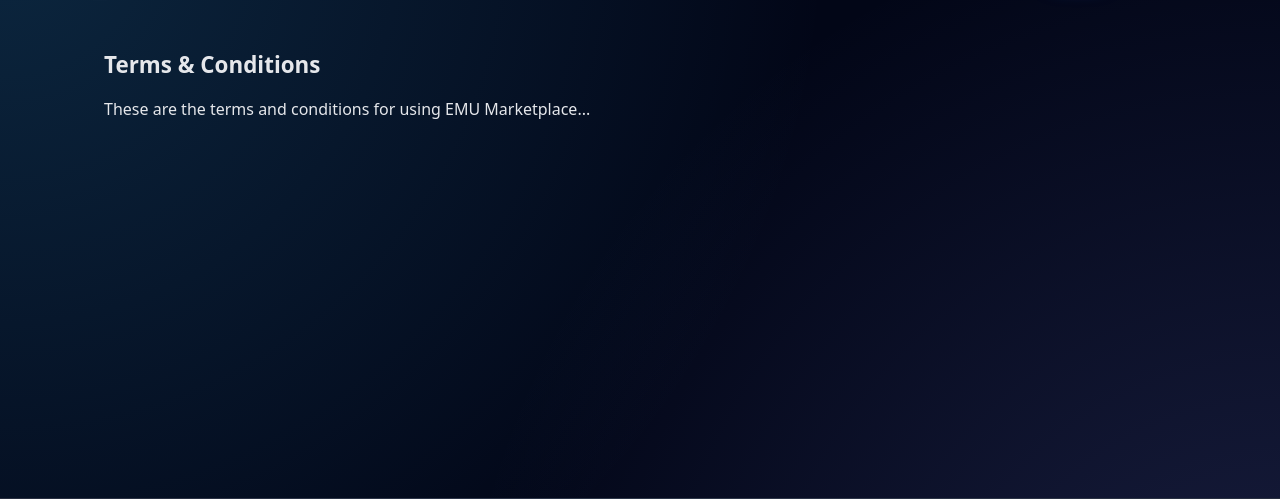
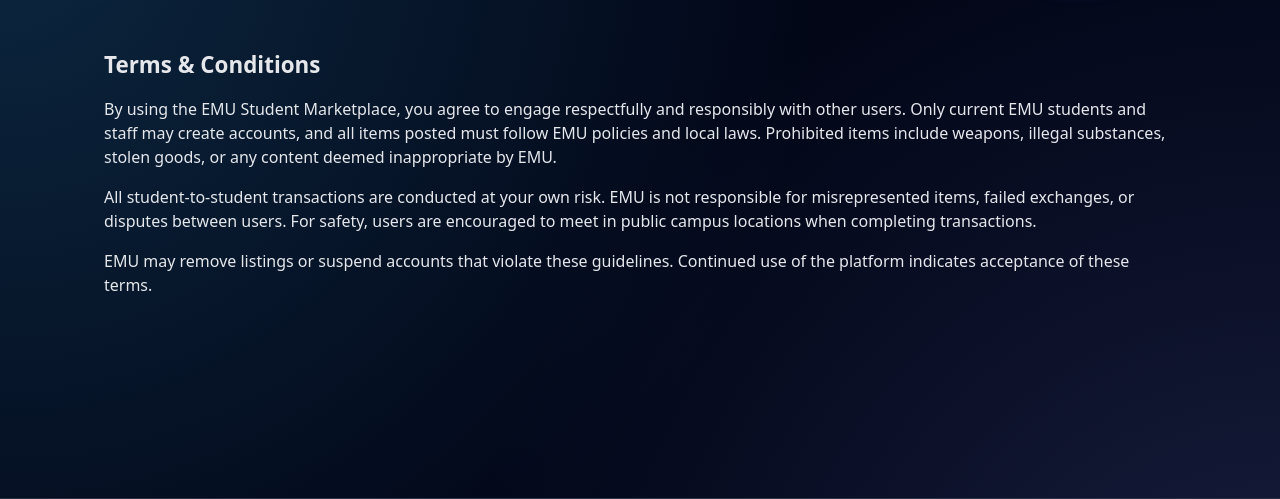
Before and after one commit to Ashsking/EMU-MarketPlace-Final, a Flask app: page /terms in a window 1280 px wide. Shown: the part 78-577 px from the top of the page. Run offline with Flask 3, Linux system fonts and the light colour scheme.

Commit message:
Update terms.html

```diff
--- a/templates/terms.html
+++ b/templates/terms.html
@@ -1,5 +1,23 @@
 {% extends "base.html" %}
 {% block content %}
 <h2>Terms & Conditions</h2>
-<p>These are the terms and conditions for using EMU Marketplace...</p>
+
+<p>
+By using the EMU Student Marketplace, you agree to engage respectfully and responsibly with other users.
+Only current EMU students and staff may create accounts, and all items posted must follow EMU policies
+and local laws. Prohibited items include weapons, illegal substances, stolen goods, or any content
+deemed inappropriate by EMU.
+</p>
+
+<p>
+All student-to-student transactions are conducted at your own risk. EMU is not responsible for
+misrepresented items, failed exchanges, or disputes between users. For safety, users are encouraged
+to meet in public campus locations when completing transactions.
+</p>
+
+<p>
+EMU may remove listings or suspend accounts that violate these guidelines. Continued use of the
+platform indicates acceptance of these terms.
+</p>
+
 {% endblock %}
```
